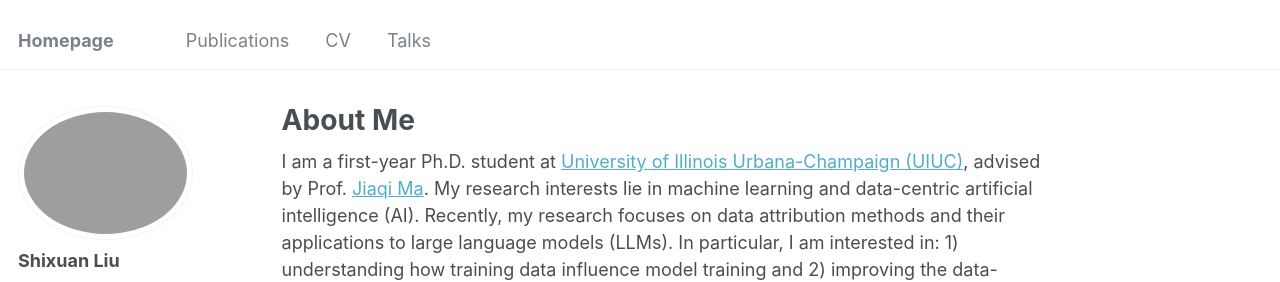
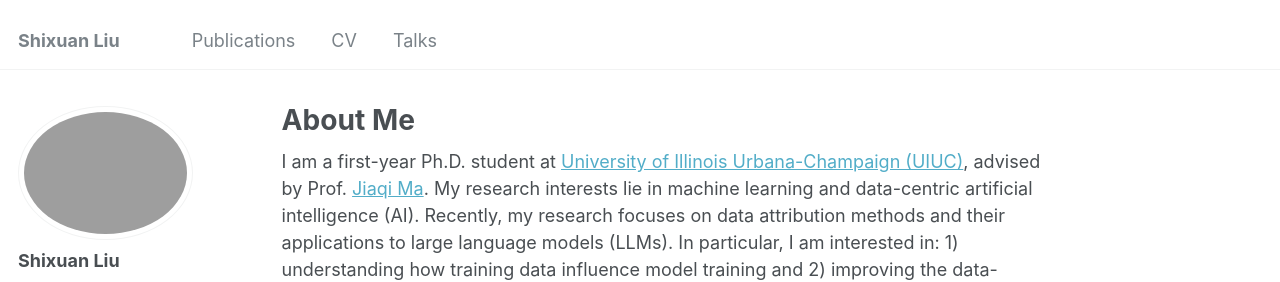
Before and after one commit to sx-liu/sx-liu.github.io, a Jekyll site: the page built from _pages/about.md, in a window 1280 px wide. Shown: the top 282 px of the page. Built offline with Jekyll 4.4.1, drawn with Linux system fonts in a browser that asks for light colours.

Commit message:
Change title

```diff
--- a/_config.yml
+++ b/_config.yml
@@ -8,7 +8,7 @@
 
 # Basic Site Settings
 locale                   : "en-US"
-title                    : "Homepage"
+title                    : "Shixuan Liu"
 title_separator          : "-"
 name                     : &name "Shixuan Liu"
 description              : &description "Undergraduate @Umich @SJTU"
```
